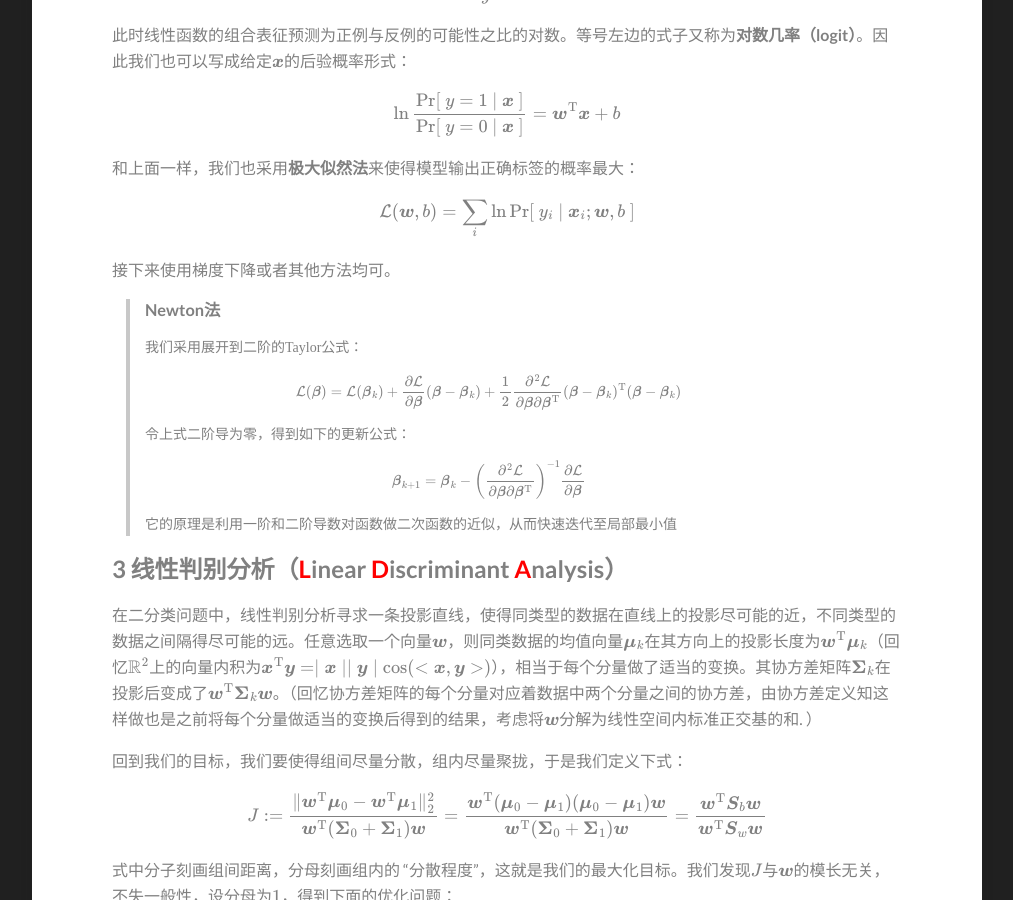
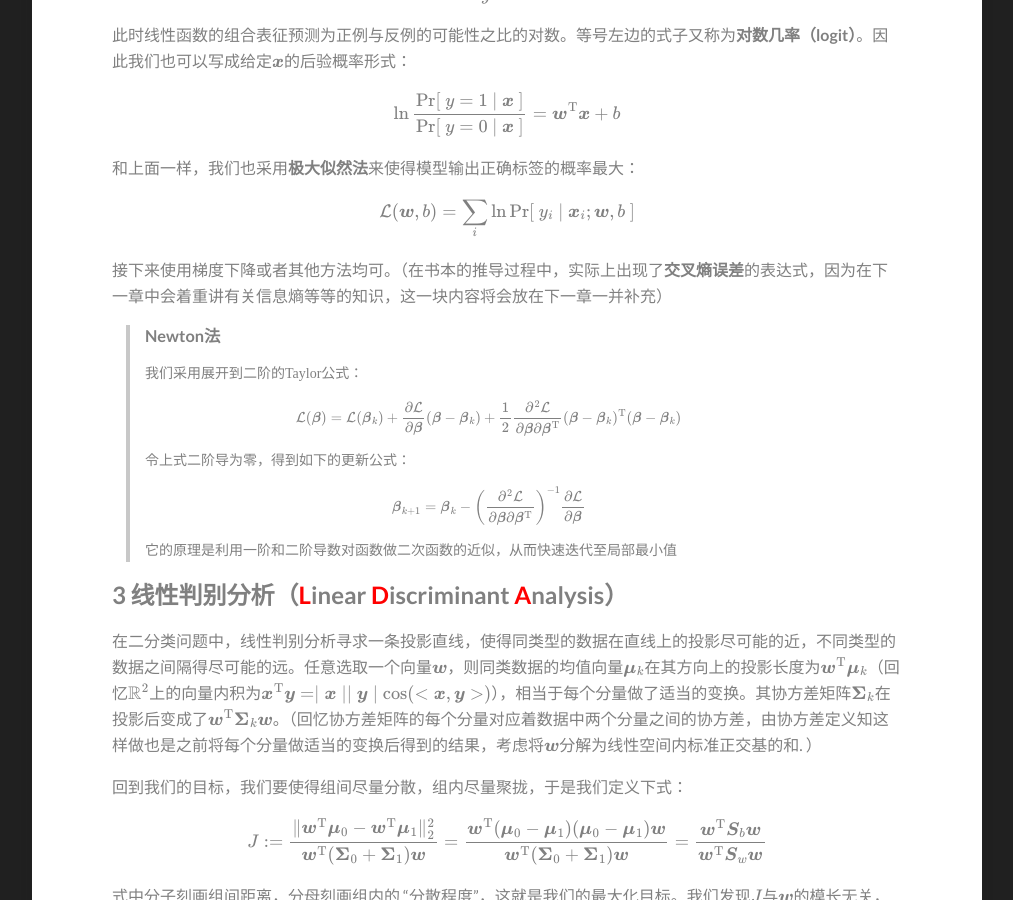
Before and after one commit to hrjtju/hrjtju.github.io, a Jekyll site: the page built from _posts/2022-08-19-DatawhaleML-2.md, in a window 1280 px wide and 900 px high, scrolled down 2595 px. Shown: the whole window, without its empty margins (133-1146 px from the left). Built offline with Jekyll 4.4.1, drawn with Linux system fonts in a browser that asks for light colours; formulas are drawn with MathJax 3.

Commit message:
Update 2022-08-19-DatawhaleML-2.md

```diff
--- a/_posts/2022-08-19-DatawhaleML-2.md
+++ b/_posts/2022-08-19-DatawhaleML-2.md
@@ -163,7 +163,7 @@ $$
 $$
 
 
-接下来使用梯度下降或者其他方法均可。
+接下来使用梯度下降或者其他方法均可。（在书本的推导过程中，实际上出现了**交叉熵误差**的表达式，因为在下一章中会着重讲有关信息熵等等的知识，这一块内容将会放在下一章一并补充）
 
 
 
```
